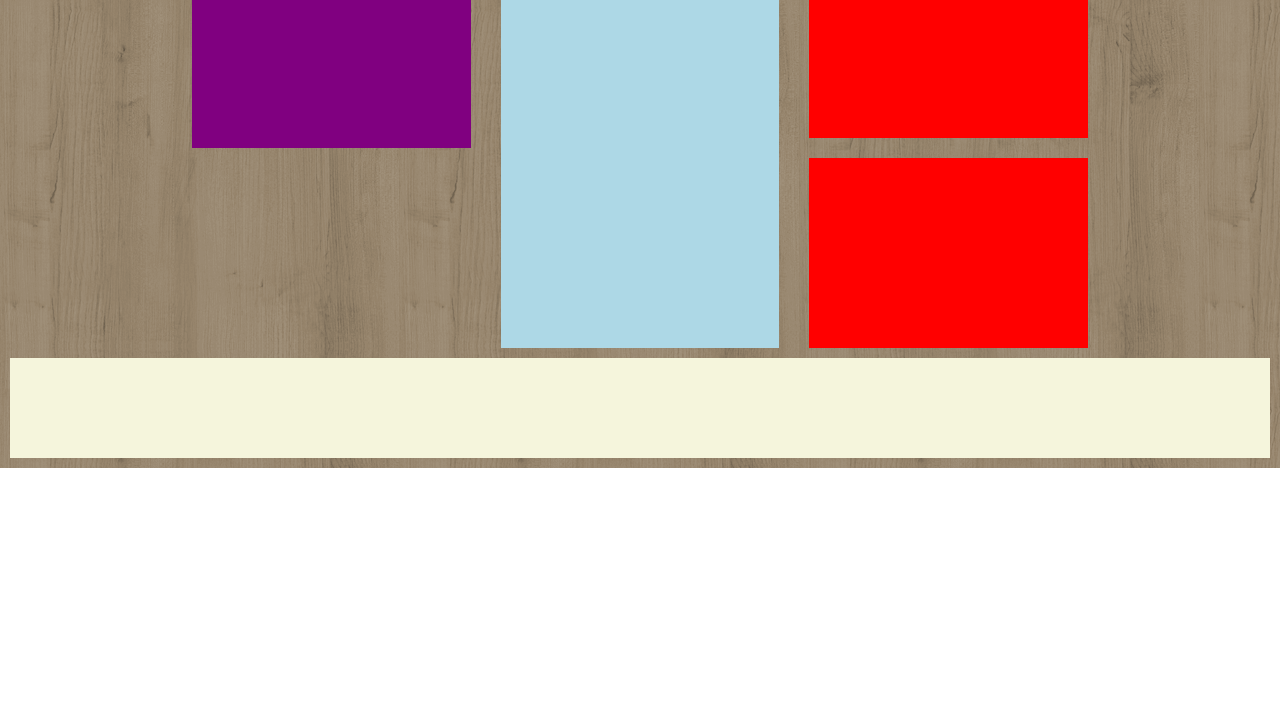
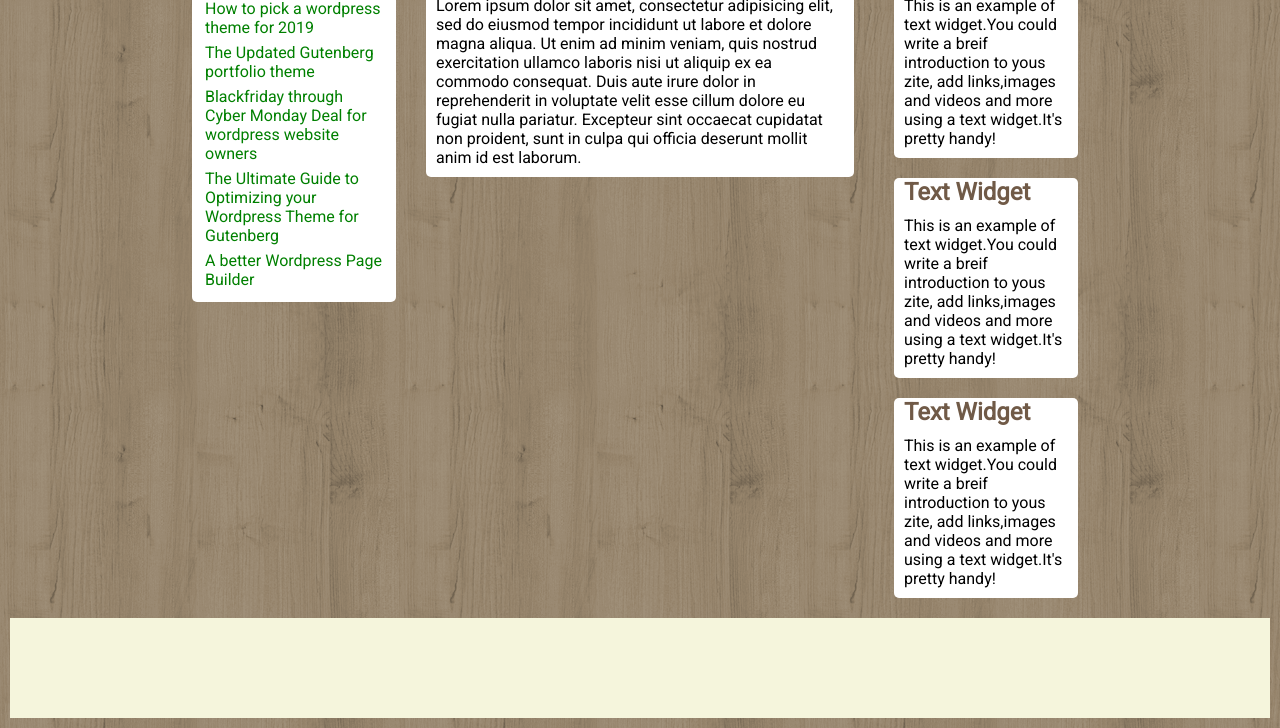
Before and after one commit to davidtrevor97/htmlcss-wp, a plain HTML site: page index.html in a window 1280 px wide. Shown: the part 454-1182 px from the top of the page. Before the commit the page ends 922 px from the top, so only its background shows below. Drawn offline with Linux system fonts and the light colour scheme.

Commit message:
HEADER & MAIN  quasiCOMPLETI

```diff
--- a/css/style.css
+++ b/css/style.css
@@ -94,41 +94,65 @@ body{
   margin-left: 15%;
 }
 
-.left{
-  width: calc(100% / 3 - (60px / 3));
-  height: 200px;
-  background-color: purple;
+.main > div{
+  padding: 10px;
   float: left;
+  border-radius: 5px;
+  font-family: 'Roboto', sans-serif;
+}
+.main h2{
+  color: #705a47;
+  padding-bottom: 10px;
 }
 
-.central{
-  width: calc(100% / 3 - (60px / 3));
-  height: 400px;
-  background-color: lightblue;
-  margin-left: 30px;
-  float: left;
+.main li{
+  list-style: none;
+  padding: 3px;
 }
 
+/* COLONNA DI SX */
+.left{
+  background-color: white;
+  width: calc(100% / 4 - (60px / 3));
+}
+
+.left a{
+  text-decoration: none;
+  color: green;
+}
+
+/* COLONNA CENTRALE */
+.central{
+  margin-left: 30px;
+  background-color: white;
+  width: calc(100% / 2 - (60px / 3));
+}
+
+/* COLONNA DI DX */
 .right{
-  width: calc(100% / 3 - (60px / 3));
-  height: 200px;
   margin-left: 30px;
-  float: left;
+  background-color: none;
+  width: calc(100% / 4 - (60px / 3));
 }
 
 /* DIV ALL'INTERNO DI .RIGHT */
+
+.right div{
+  padding: 10px;
+  width: 100%;
+   border-radius: 5px;
+   padding-top: 0;
+   background-color: white;
+}
 .first{
-  width: 100%;
-  height: 190px;
-  background-color: red;
   margin-bottom: 20px;
 }
 
 .second{
-  width: 100%;
-  height: 190px;
-  background-color: red;
+  margin-bottom: 20px;
 }
+
+
 /* FINE MAIN */
 
 
--- a/index.html
+++ b/index.html
@@ -46,14 +46,41 @@
     <!-- INIZIO MAIN -->
     <div class="main">
       <div class="left">
-        <h1>Organic Themes</h1>
+        <h2>Organic Themes</h2>
+        <ul>
+          <li>
+            <a href="#">How to pick a wordpress theme for 2019</a>
+          </li>
+          <li>
+            <a href="#">The Updated Gutenberg portfolio theme</a>
+          </li>
+          <li>
+            <a href="#">Blackfriday through Cyber Monday Deal for wordpress website owners</a>
+          </li>
+          <li>
+            <a href="#">The Ultimate Guide to Optimizing your Wordpress Theme for Gutenberg</a>
+          </li>
+          <li>
+            <a href="#">A better Wordpress Page Builder</a>
+          </li>
+        </ul>
       </div>
       <div class="central">
+        <h2>Three Column</h2>
+        <p>Lorem ipsum dolor sit amet, consectetur adipisicing elit, sed do eiusmod tempor incididunt ut labore et dolore magna aliqua. Ut enim ad minim veniam, quis nostrud exercitation ullamco laboris nisi ut aliquip ex ea commodo consequat. Duis aute irure dolor in reprehenderit in voluptate velit esse cillum dolore eu fugiat nulla pariatur. Excepteur sint occaecat cupidatat non proident, sunt in culpa qui officia deserunt mollit anim id est laborum.</p>
       </div>
       <div class="right">
         <div class="first">
+          <h2>Text Widget</h2>
+          <p>This is an example of text widget.You could write a breif introduction to yous zite, add links,images and videos and more using a text widget.It's pretty handy!</p>
         </div>
         <div class="second">
+          <h2>Text Widget</h2>
+          <p>This is an example of text widget.You could write a breif introduction to yous zite, add links,images and videos and more using a text widget.It's pretty handy!</p>
+        </div>
+        <div class="third">
+          <h2>Text Widget</h2>
+          <p>This is an example of text widget.You could write a breif introduction to yous zite, add links,images and videos and more using a text widget.It's pretty handy!</p>
         </div>
       </div>
     </div>
```
